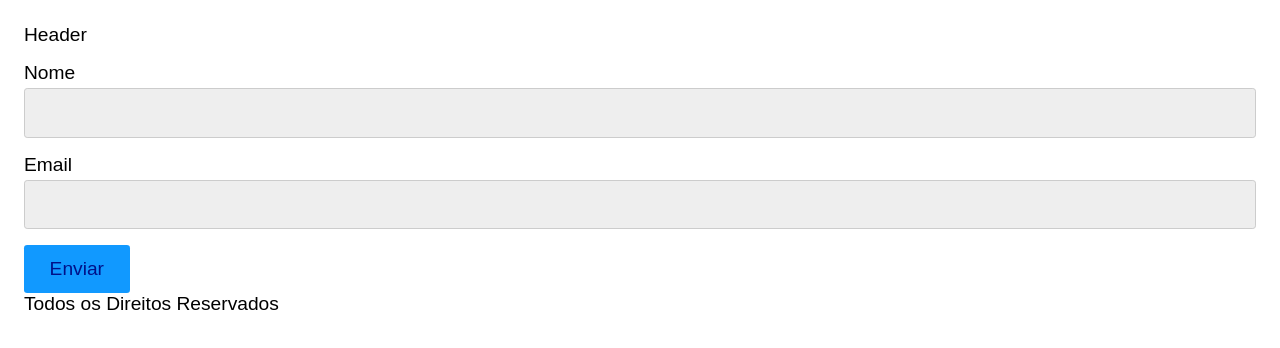
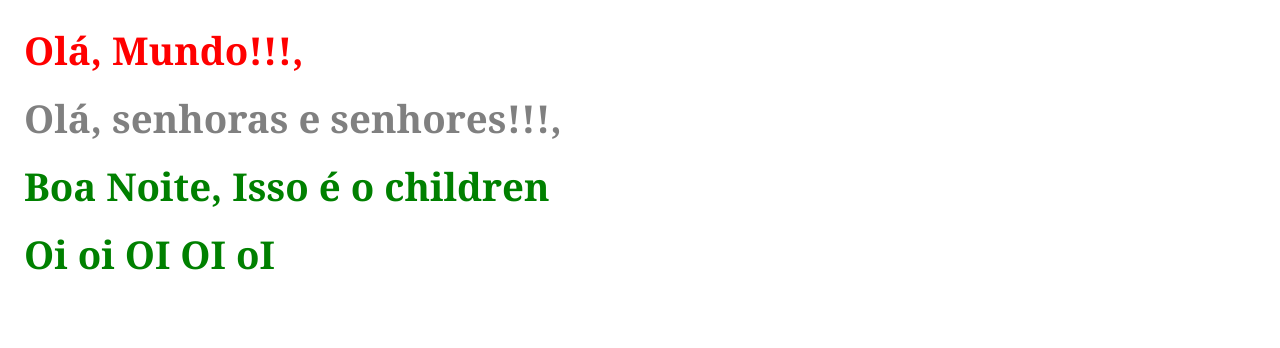
Before and after one commit to matheushnt/react-playground, a React (Vite) app: page / in a window 1280 px wide. Shown: the top 348 px of the page. Built offline with nearby package versions, Linux system fonts and the light colour scheme.

Commit message:
Propriedades 1

```diff
--- a/src/App.jsx
+++ b/src/App.jsx
@@ -3,23 +3,25 @@ import Header from './Header';
 import Footer from './Footer';
 import Form from './form/Form';
 
-const Teste = () => {
-  const active = false;
-
-  if (active) {
-    return 'Está Ativo';
-  } else {
-    return null;
-  }
+const Titulo = ({ cor, texto, children }) => {
+  return (
+    <div>
+      <h1 style={{ color: cor }}>
+        {texto}, {children}
+      </h1>
+    </div>
+  );
 };
 
 const App = () => {
   return (
     <div>
-      <Teste />
-      <Header />
-      <Form />
-      <Footer />
+      <Titulo cor="red" texto="Olá, Mundo!!!" />
+      <Titulo cor="gray" texto="Olá, senhoras e senhores!!!" />
+      <Titulo cor="green" texto="Boa Noite">
+        Isso é o children
+        <p>Oi oi OI OI oI</p>
+      </Titulo>
     </div>
   );
 };
```
